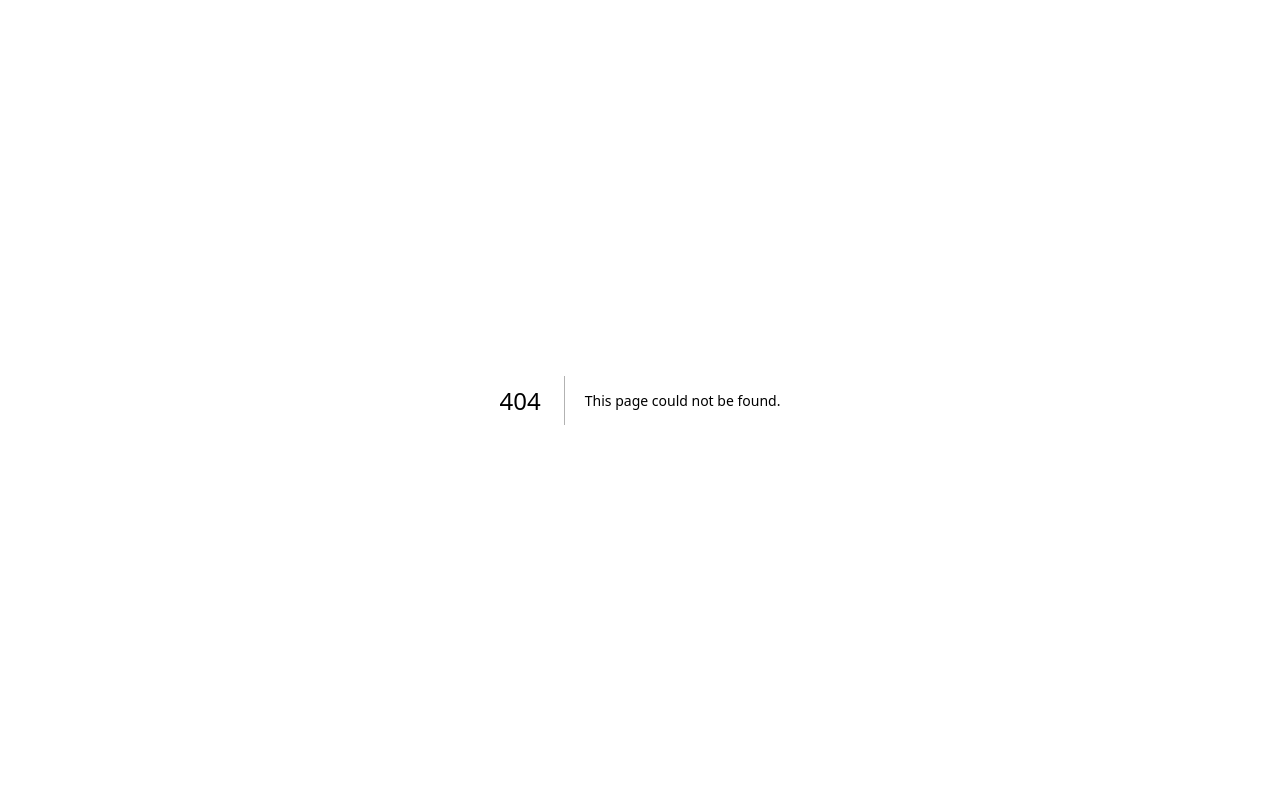
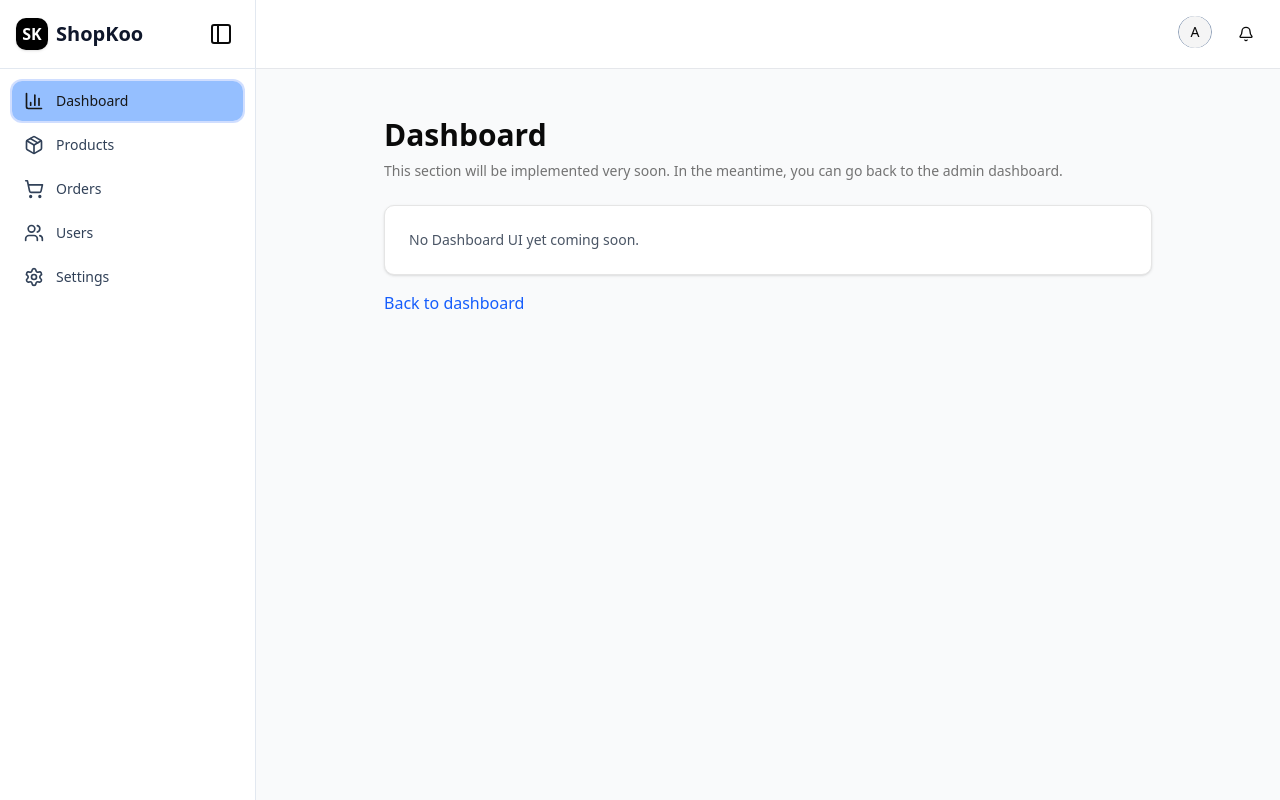
Before and after one commit to aposte7/shop, a Next.js app: page /admin in a window 1280 px wide. Before the commit this address had no page. Built offline with nearby package versions, Linux system fonts and the light colour scheme.

Commit message:
feat:  display message for un implmented page

```diff
--- /dev/null
+++ b/src/app/(admin)/admin/_components/SectionMessage.tsx
@@ -0,0 +1,40 @@
+'use client';
+import Link from 'next/link';
+import { ReactNode } from 'react';
+
+type Props = {
+	title: string;
+	description?: string;
+	backHref?: string;
+	backText?: string;
+	children?: ReactNode;
+};
+
+export default function SectionMessage({
+	title,
+	description,
+	backHref = '/admin/products',
+	backText = 'Back to dashboard',
+	children,
+}: Props) {
+	return (
+		<div>
+			<div className="mb-6">
+				<h1 className="text-3xl font-semibold">{title}</h1>
+				{description && (
+					<p className="mt-2 text-sm text-muted-foreground">
+						{description}
+					</p>
+				)}
+			</div>
+
+			{children}
+
+			<div className="mt-4">
+				<Link href={backHref} className="text-blue-600 hover:underline">
+					{backText}
+				</Link>
+			</div>
+		</div>
+	);
+}
--- /dev/null
+++ b/src/app/(admin)/admin/orders/page.tsx
@@ -0,0 +1,20 @@
+import SectionMessage from '../_components/SectionMessage';
+
+export default function AdminOrdersPage() {
+	return (
+		<div className="min-h-screen flex justify-center p-6">
+			<div className="w-full max-w-3xl">
+				<SectionMessage
+					title="Orders"
+					description="This section will be implemented very soon. In the meantime, you can go back to the admin dashboard."
+				>
+					<div className="rounded-lg border bg-white p-6 shadow-sm">
+						<p className="text-sm text-gray-600">
+							No Orders UI yet coming soon.
+						</p>
+					</div>
+				</SectionMessage>
+			</div>
+		</div>
+	);
+}
--- /dev/null
+++ b/src/app/(admin)/admin/page.tsx
@@ -0,0 +1,20 @@
+import SectionMessage from './_components/SectionMessage';
+
+export default function AdminPage() {
+	return (
+		<div className="min-h-screen flex justify-center p-6">
+			<div className="w-full max-w-3xl">
+				<SectionMessage
+					title="Dashboard"
+					description="This section will be implemented very soon. In the meantime, you can go back to the admin dashboard."
+				>
+					<div className="rounded-lg border bg-white p-6 shadow-sm">
+						<p className="text-sm text-gray-600">
+							No Dashboard UI yet coming soon.
+						</p>
+					</div>
+				</SectionMessage>
+			</div>
+		</div>
+	);
+}
--- /dev/null
+++ b/src/app/(admin)/admin/settings/page.tsx
@@ -0,0 +1,20 @@
+import SectionMessage from '../_components/SectionMessage';
+
+export default function AdminSettingsPage() {
+	return (
+		<div className="min-h-screen flex  justify-center p-6">
+			<div className="w-full max-w-3xl">
+				<SectionMessage
+					title="Settings"
+					description="This section will be implemented very soon. In the meantime, you can go back to the admin dashboard."
+				>
+					<div className="rounded-lg border bg-white p-6 shadow-sm">
+						<p className="text-sm text-gray-600">
+							No Settings UI yet coming soon.
+						</p>
+					</div>
+				</SectionMessage>
+			</div>
+		</div>
+	);
+}
--- /dev/null
+++ b/src/app/(admin)/admin/users/page.tsx
@@ -0,0 +1,20 @@
+import SectionMessage from '../_components/SectionMessage';
+
+export default function AdminUsersPage() {
+	return (
+		<div className="min-h-screen flex  justify-center p-6">
+			<div className="w-full max-w-3xl">
+				<SectionMessage
+					title="Users"
+					description="This section will be implemented very soon. In the meantime, you can go back to the admin dashboard."
+				>
+					<div className="rounded-lg border bg-white p-6 shadow-sm">
+						<p className="text-sm text-gray-600">
+							No Users UI yet coming soon.
+						</p>
+					</div>
+				</SectionMessage>
+			</div>
+		</div>
+	);
+}
```
